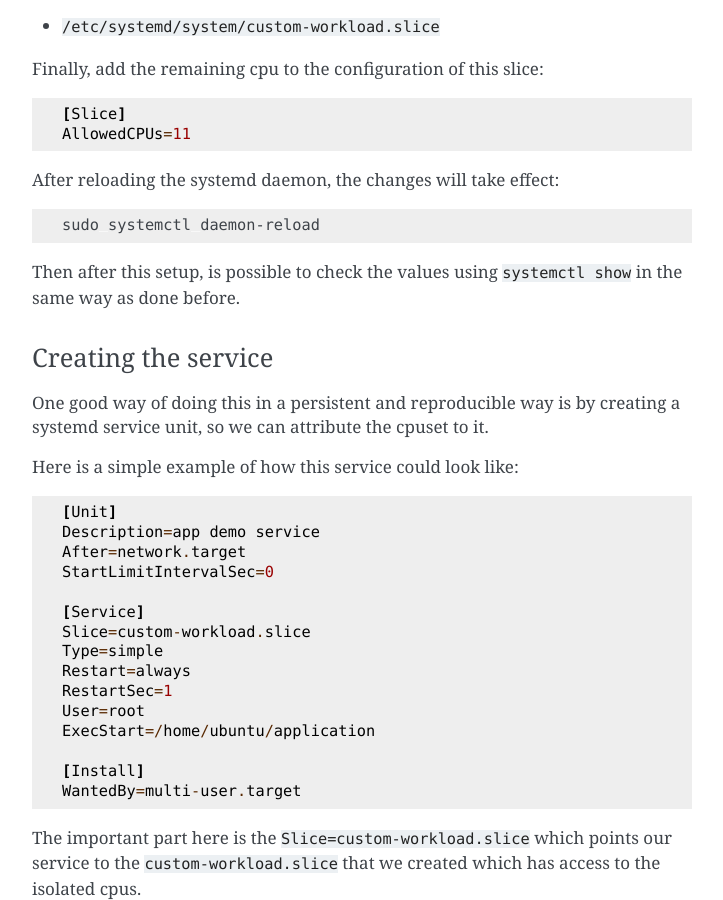
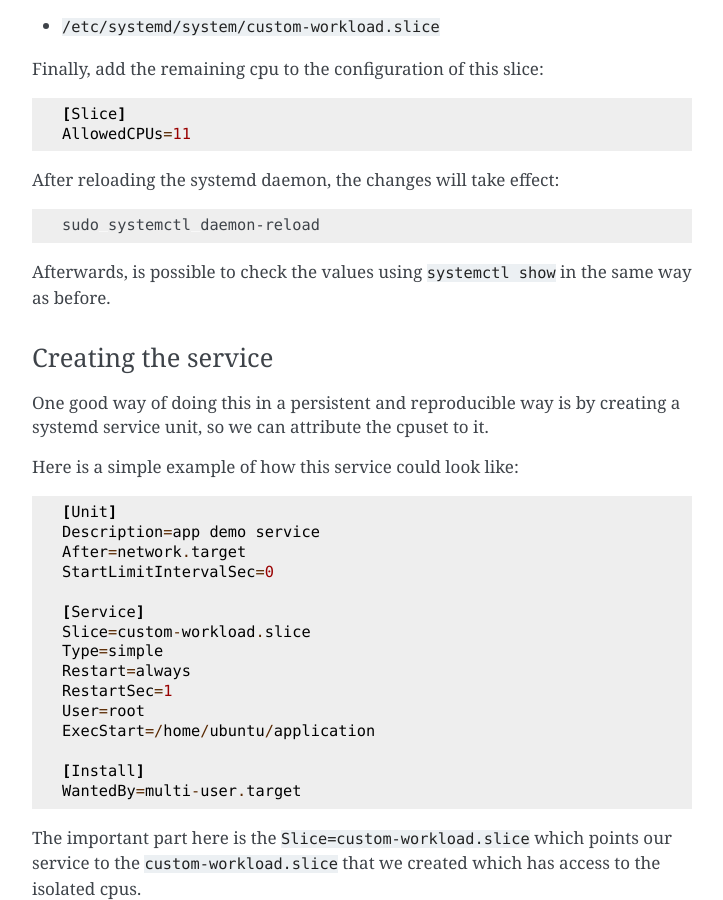
Before and after one commit to canonical/real-time-ubuntu-docs, a Sphinx documentation site: the page built from docs/how-to/using-cpu-sets.md, in a window 1280 px wide and 900 px high, scrolled down 3742 px. Shown: the whole window, without its empty margins (388-1111 px from the left). Built offline with Sphinx 7.4.7, drawn with Linux system fonts in a browser that asks for light colours.

Commit message:
refact: reword sentence
Signed-off-by: Lincoln Wallace <lincoln.wallace@canonical.com>

````diff
--- a/docs/how-to/using-cpu-sets.md
+++ b/docs/how-to/using-cpu-sets.md
@@ -163,7 +163,7 @@ After reloading the systemd daemon, the changes will take effect:
 sudo systemctl daemon-reload
 ```
 
-Then after this setup, is possible to check the values using `systemctl show` in the same way as done before.
+Afterwards, is possible to check the values using `systemctl show` in the same way as before.
 
 ### Creating the service
 
````
